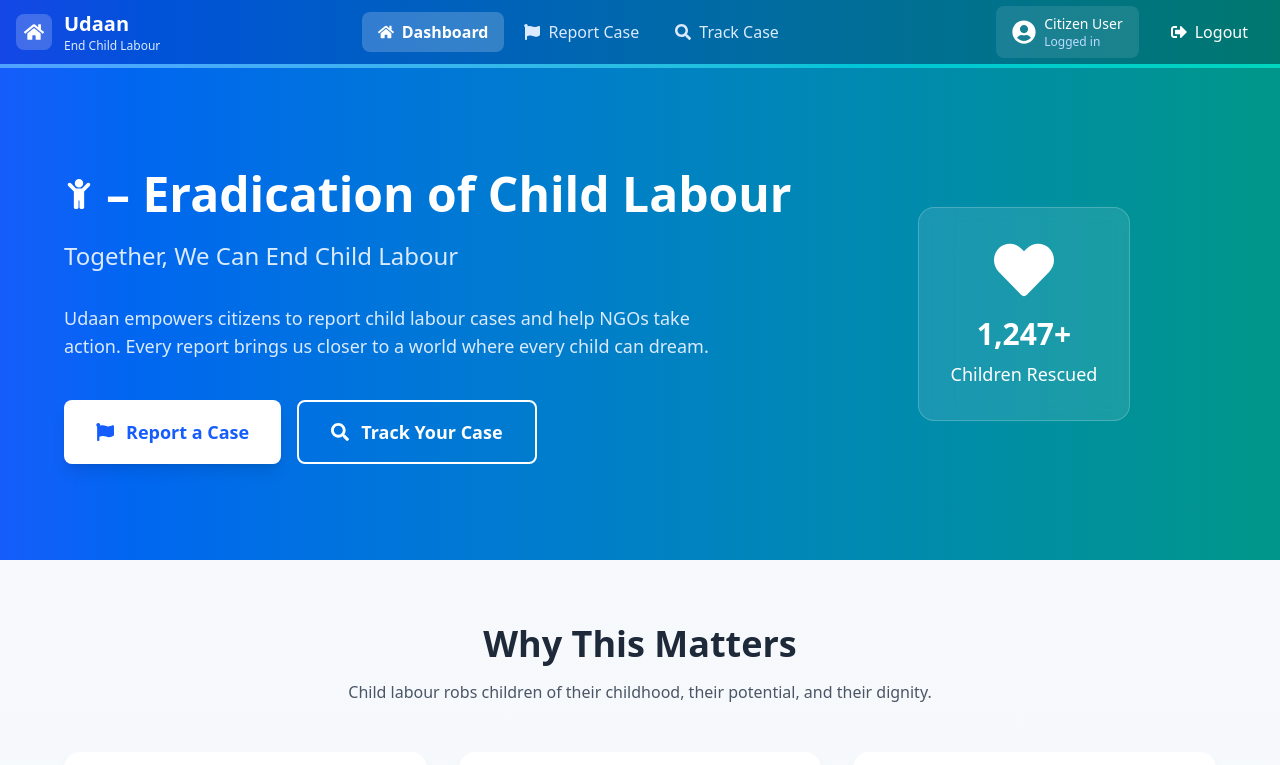
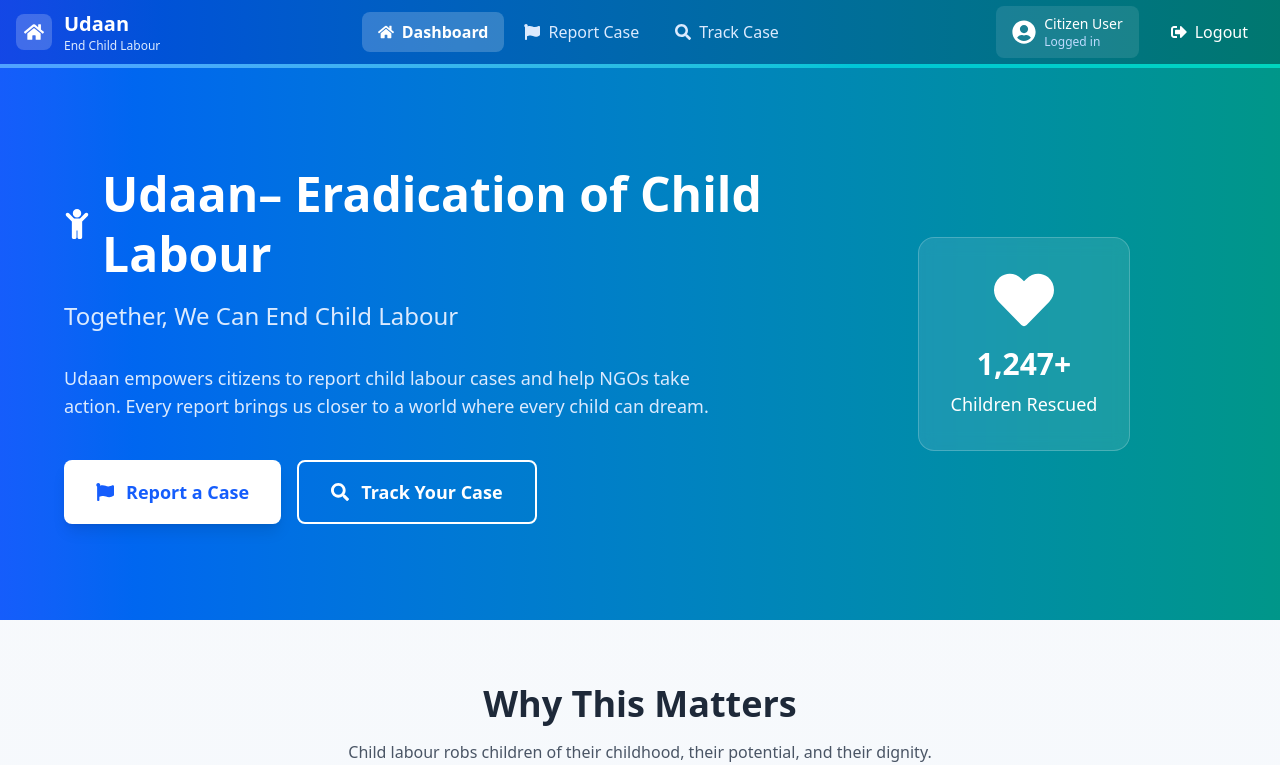
Before and after one commit to Vaibhavchaudhary991/UDAAN-PROJECT, a React app in the folder frontend/: page /user/dashboard in a window 1280 px wide. Shown: the top 765 px of the page. Built offline with nearby package versions, Linux system fonts and the light colour scheme; the HTML template or start-up script is replaced by a standard one.

Commit message:
change Dashboard file

```diff
--- a/frontend/src/pages/user/UserDashboard.jsx
+++ b/frontend/src/pages/user/UserDashboard.jsx
@@ -25,7 +25,7 @@ export default function UserDashboard() {
               <div className="flex items-center mb-4">
                 <FaChild className="text-3xl mr-3" />
                 <h1 className="text-3xl md:text-5xl font-bold leading-tight">
-                  – Eradication of Child Labour
+                  Udaan– Eradication of Child Labour
                 </h1>
               </div>
               <p className="text-xl md:text-2xl mb-8 text-blue-100">
```
